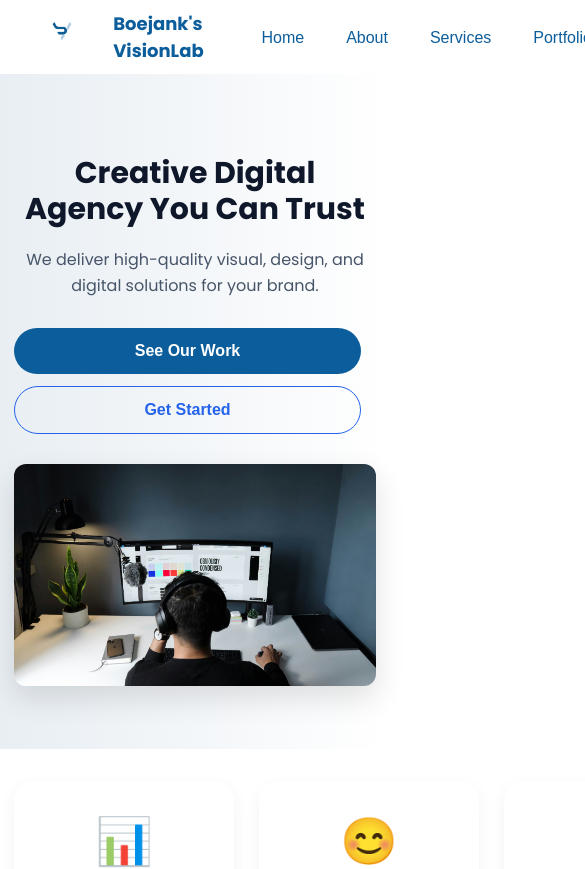
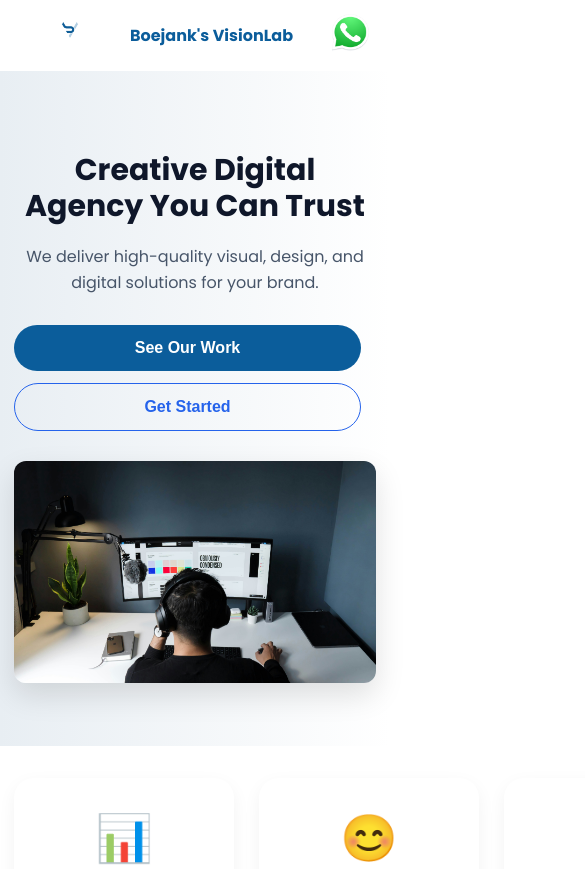
Before and after one commit to anansyah24satriyo-dev/agency-portfolio-v2, a React (Create React App) app: page / in a window 390 px wide. Shown: the top 869 px of the page, 585 px wide, since content can reach past the window. Built offline with nearby package versions, Linux system fonts and the light colour scheme; no server answers; the database is empty.

Commit message:
Update Navbar.css

```diff
--- a/src/components/Navbar.css
+++ b/src/components/Navbar.css
@@ -1,23 +1,9 @@
-/* Navbar.css */
-
-.menu button {
-  background: none;
-  border: none;
-  cursor: pointer;
-  color: var(--primary-color);
-  font-weight: 500;
-  font-size: 16px;
-  transition: var(--transition);
-}
-
-.menu button:hover {
-  color: var(--secondary-color);
-}
-
+/* ===== NAVBAR BASE ===== */
 .navbar {
   background-color: var(--white);
-  padding: 10px 20px;
+  padding: 12px 20px;
   transition: var(--transition);
+  position: relative;
 }
 
 .navbar.sticky {
@@ -36,50 +22,59 @@
   margin: 0 auto;
 }
 
+/* ===== LOGO ===== */
 .logo-container {
   display: flex;
-  flex-direction: row; /* Horizontal: logo kiri, tulisan kanan */
   align-items: center;
-  cursor: pointer; /* Opsional: jika ingin logo bisa diklik */
+  cursor: pointer;
 }
 
 .logo {
-  width: 120px; /* Sesuaikan lebar logo */
-  height: 40px; /* Sesuaikan tinggi logo */
-  object-fit: contain; /* Pastikan gambar tidak terdistorsi */
-  margin-right: 10px; /* Jarak antara gambar dan teks */
+  width: 120px;
+  height: 40px;
+  object-fit: contain;
+  margin-right: 10px;
 }
 
 .logo-text {
   font-weight: 700;
   font-size: 18px;
-  color: var(--primary-color); /* Warna utama untuk teks */
+  color: var(--primary-color);
   transition: var(--transition);
 }
 
 .logo-text:hover {
-  color: var(--secondary-color); /* Warna hover untuk efek bagus */
+  color: var(--secondary-color);
 }
 
+/* ===== MENU ===== */
 .menu {
   display: flex;
+  gap: 20px;
   list-style: none;
-  margin: 0;
-  padding: 0;
+  align-items: center;
 }
 
-.menu li {
-  margin: 0 15px;
+.menu li a,
+.menu button {
+  background: none;
+  border: none;
+  cursor: pointer;
+  color: var(--primary-color);
+  font-weight: 500;
+  font-size: 16px;
+  text-decoration: none;
+  transition: var(--transition);
 }
 
-.menu a {
-  text-decoration: none;
-  color: var(--primary-color);
-  font-weight: 500;
+.menu li a:hover,
+.menu button:hover {
+  color: var(--secondary-color);
 }
 
+/* ===== WHATSAPP BUTTON ===== */
 .wa-btn {
-  width: 40px; /* Sesuaikan ukuran */
+  width: 40px;
   height: 40px;
   cursor: pointer;
   transition: var(--transition);
@@ -89,6 +84,74 @@
   opacity: 0.8;
 }
 
-.cta-btn {
-  @extend .btn;
+/* ===== HAMBURGER (MOBILE) ===== */
+.hamburger {
+  display: none;
+  flex-direction: column;
+  gap: 5px;
+  cursor: pointer;
 }
+
+.hamburger span {
+  width: 26px;
+  height: 3px;
+  background: var(--primary-color);
+  transition: 0.3s ease;
+}
+
+/* ACTIVE ANIMATION */
+.hamburger.active span:nth-child(1) {
+  transform: translateY(8px) rotate(45deg);
+}
+
+.hamburger.active span:nth-child(2) {
+  opacity: 0;
+}
+
+.hamburger.active span:nth-child(3) {
+  transform: translateY(-8px) rotate(-45deg);
+}
+
+/* ===== MOBILE MENU ===== */
+@media (max-width: 900px) {
+  .menu {
+    position: fixed;
+    top: 70px;
+    right: 0;
+    width: 230px;
+    background: var(--white);
+    flex-direction: column;
+    align-items: flex-start;
+    padding: 20px;
+    gap: 16px;
+    box-shadow: var(--shadow);
+    border-left: 1px solid #e2e8f0;
+    transition: 0.3s ease-in-out;
+
+    transform: translateX(100%); /* hidden */
+    opacity: 0;
+    visibility: hidden;
+  }
+
+  .menu.open {
+    transform: translateX(0);
+    opacity: 1;
+    visibility: visible;
+  }
+
+  .hamburger {
+    display: flex;
+  }
+}
+
+/* EXTRA SMALL */
+@media (max-width: 480px) {
+  .logo {
+    width: 100px;
+    height: 34px;
+  }
+
+  .logo-text {
+    font-size: 16px;
+  }
+}
```
